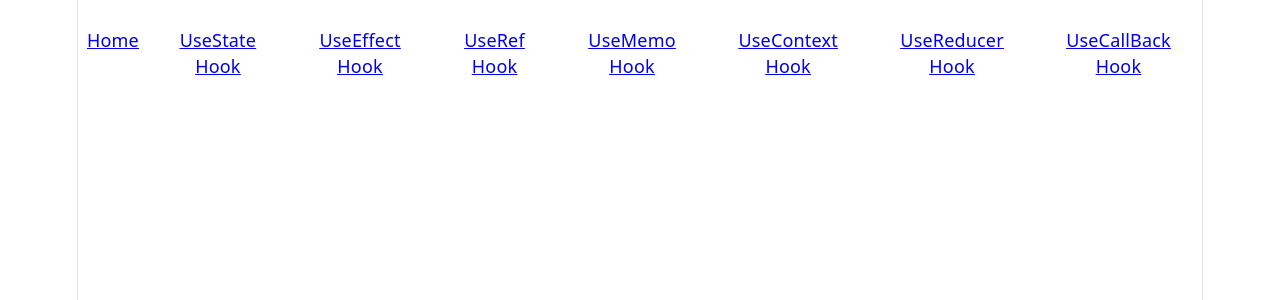
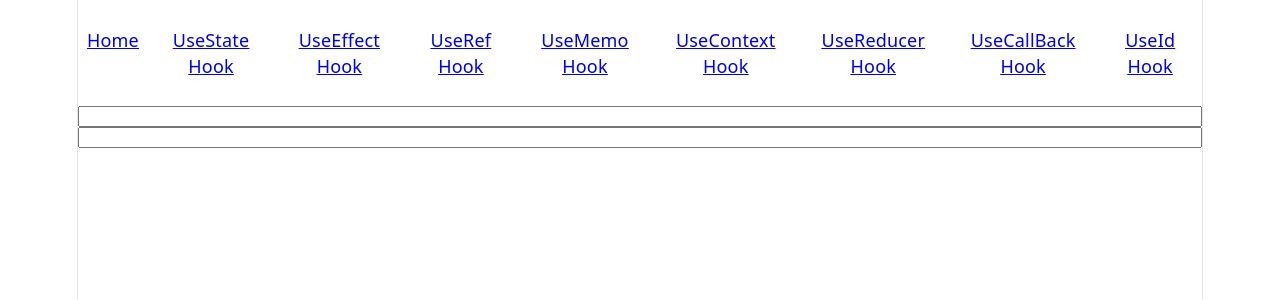
Before and after one commit to MuthukannanBaskaran/Revise_React_Hooks, a React (Vite) app: page /useidhook in a window 1280 px wide. Shown: the top 300 px of the page. Built offline with nearby package versions, Linux system fonts and the light colour scheme.

Commit message:
UseId Hook

```diff
--- a/src/App.tsx
+++ b/src/App.tsx
@@ -9,6 +9,7 @@ import UseContextHook from './component/UseContextHook'
 import ThemeProvider from './component/ThemeProvider'
 import UseReducerHook from './component/UseReducerHook'
 import UseCallBackHook from './component/UseCallBackHook'
+import UseIdHook from './component/UseIdHook'
 
 export default function App() {
   return (
@@ -24,6 +25,7 @@ export default function App() {
             <li><Link to="/usecontexthook">UseContext Hook</Link></li>
             <li><Link to="/usereducerhook">UseReducer Hook</Link></li>
             <li><Link to="/usecallbackhook">UseCallBack Hook</Link></li>
+            <li><Link to="/useidhook">UseId Hook</Link></li>
           </ul>
 
           <Routes>
@@ -35,6 +37,7 @@ export default function App() {
             <Route path='/usecontexthook' element={<UseContextHook />}></Route>
             <Route path='/usereducerhook' element={<UseReducerHook />}></Route>
             <Route path='/usecallbackhook' element={<UseCallBackHook />}></Route>
+            <Route path='/useidhook' element={<UseIdHook />}></Route>
           </Routes>
         </BrowserRouter>
       </ThemeProvider>
--- /dev/null
+++ b/src/component/UseIdHook.tsx
@@ -0,0 +1,11 @@
+import React, { useId } from 'react'
+
+export default function UseIdHook() {
+    const elementId = useId();
+    return (
+        <>
+            <input type="text" name="nameInput" id={`${elementId}-name`} />
+            <input type="email" name="emailInput" id={`${elementId}-email`} />
+        </>
+    )
+}
```
